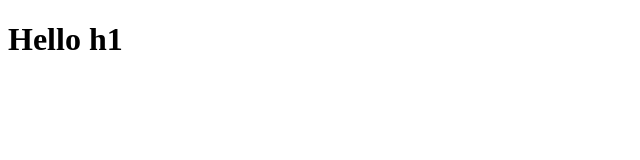
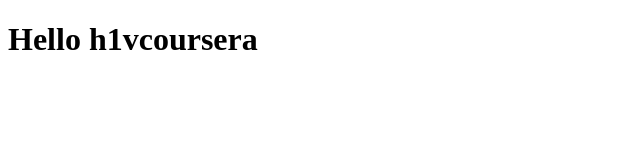
Before and after one commit to DmitarC/Coursera_test, a plain HTML site: page site/index.html in a window 1280 px wide. Shown: the whole page, without its empty margins (0-640 px from the left). Drawn offline with Linux system fonts and the light colour scheme.

Commit message:
small change

```diff
--- a/site/index.html
+++ b/site/index.html
@@ -4,6 +4,6 @@
 	<title>Hello</title>
 </head>
 <body>
-<h1>Hello h1</h1>
+<h1>Hello h1vcoursera</h1>
 </body>
 </html>
```
